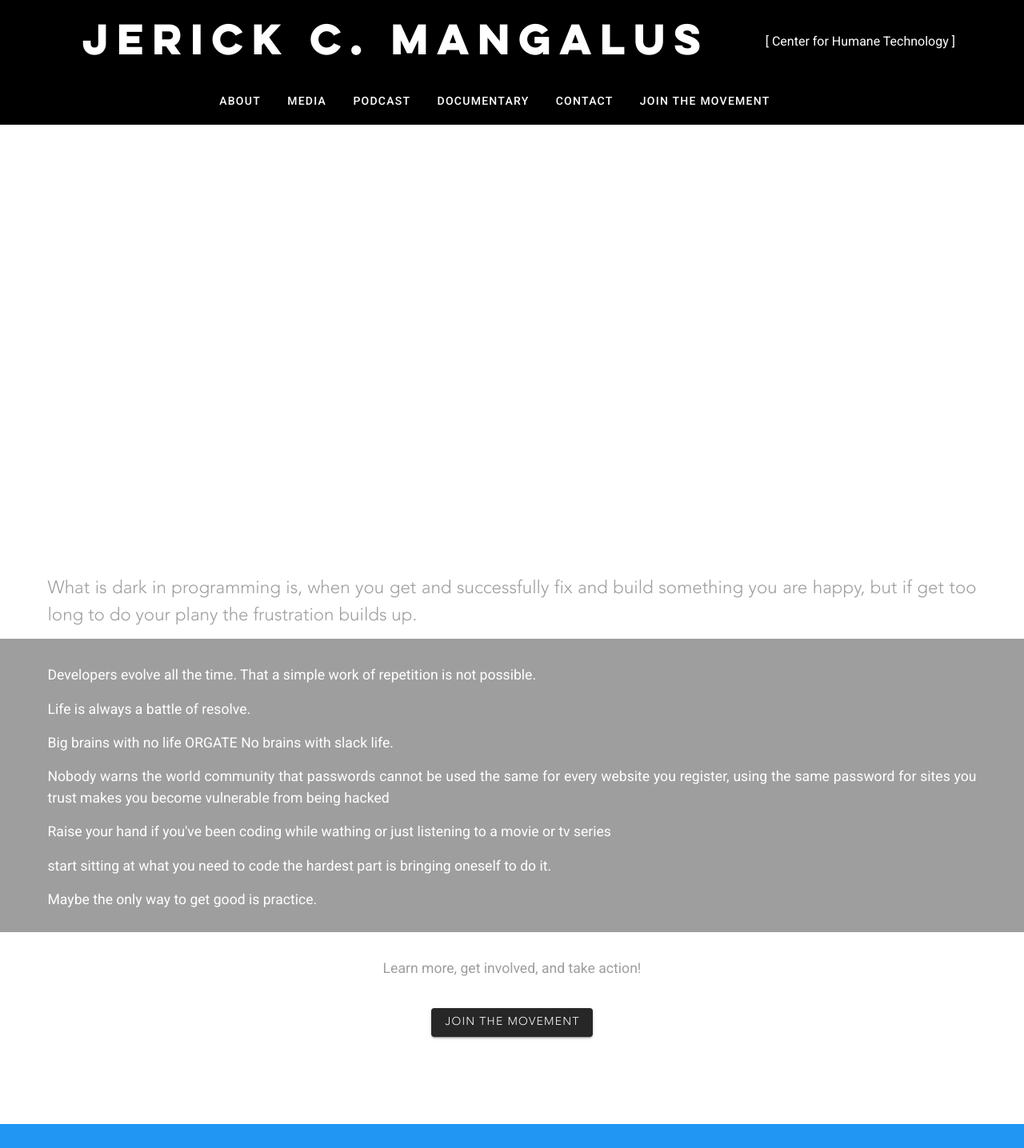
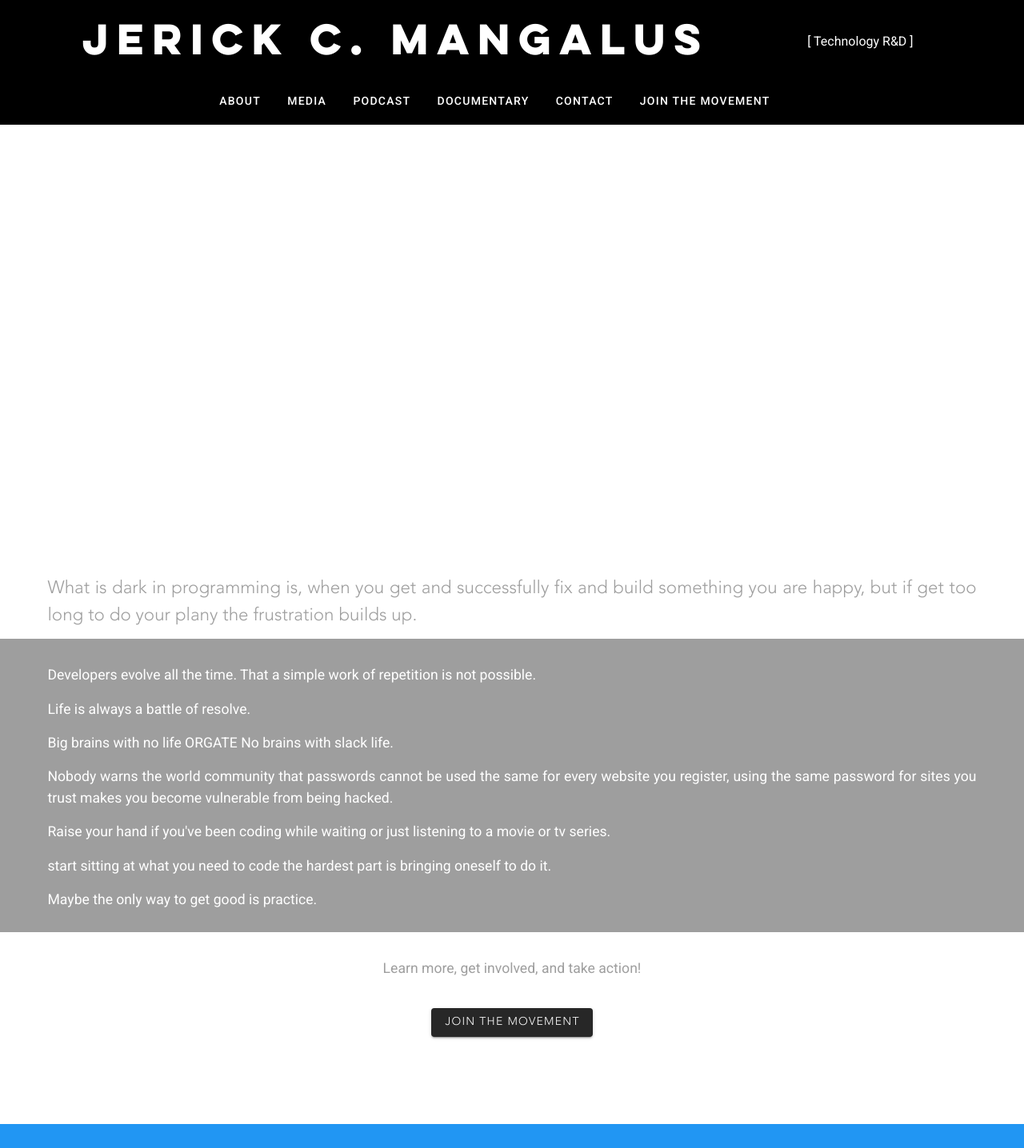
Before and after one commit to Jerick-CM/pportfolio, a Nuxt app: page / in a window 1280 px wide. Shown: the top 1436 px of the page at 80% size. Built offline with nearby package versions, Linux system fonts and the light colour scheme.

Commit message:
update spelling check

```diff
--- a/pages/index.vue
+++ b/pages/index.vue
@@ -20,7 +20,7 @@
                 'fs-0-5': $vuetify.breakpoint.smAndDown,
                 'fs-1-0': $vuetify.breakpoint.mdAndUp,
               }"
-              >[ Center for Humane Technology ]
+              >[ Technology R&D ]
             </label>
           </v-col>
         </v-row>
@@ -64,7 +64,7 @@
                 color="primary"
                 :size="{
                   '150': $vuetify.breakpoint.smAndDown,
-                  '375': $vuetify.breakpoint.mdAndUp,
+                  '350': $vuetify.breakpoint.mdAndUp,
                 }"
                 class="text-center"
               >
@@ -100,6 +100,7 @@
               v-for="(item, i) in para"
               :key="i"
             >
+
               {{ item.phrase }}
             </p>
           </v-col>
@@ -196,11 +197,11 @@ export default {
       { phrase: 'Big brains with no life ORGATE No brains with slack life. ' },
       {
         phrase:
-          'Nobody warns the world community that passwords cannot be used the same for every website you register, using the same password for sites you trust makes you become vulnerable from being hacked ',
+          'Nobody warns the world community that passwords cannot be used the same for every website you register, using the same password for sites you trust makes you become vulnerable from being hacked.',
       },
       {
         phrase:
-          "Raise your hand if you've been coding while wathing or just listening to a movie or tv series ",
+          "Raise your hand if you've been coding while waiting or just listening to a movie or tv series.",
       },
       {
         phrase:
@@ -210,17 +211,17 @@ export default {
     ],
     quotes: [
       {
-        phrase: 'nothing ever go smoothly at the first time with programming ',
+        phrase: 'Nothing ever go smoothly at the first time with programming.',
       },
       { phrase: 'Hard work is the sum of daily efforts. ' },
-      { phrase: 'Strength is built in weakness.  - sand chronicles ' },
+      { phrase: 'Strength is built in weakness.  - sand chronicles.' },
       {
         phrase:
           "Don't fight what we hate, save what we love  - star wars the last jedi. ",
       },
       { phrase: "Knowledge isn't always power, sometimes it is a burden ." },
       { phrase: 'The future is Open.' },
-      { phrase: 'Faith in others is often misplaced' },
+      { phrase: 'Faith in others is often misplaced.' },
       {
         phrase:
           'In web development it really necessary to learn from the best.',
```
